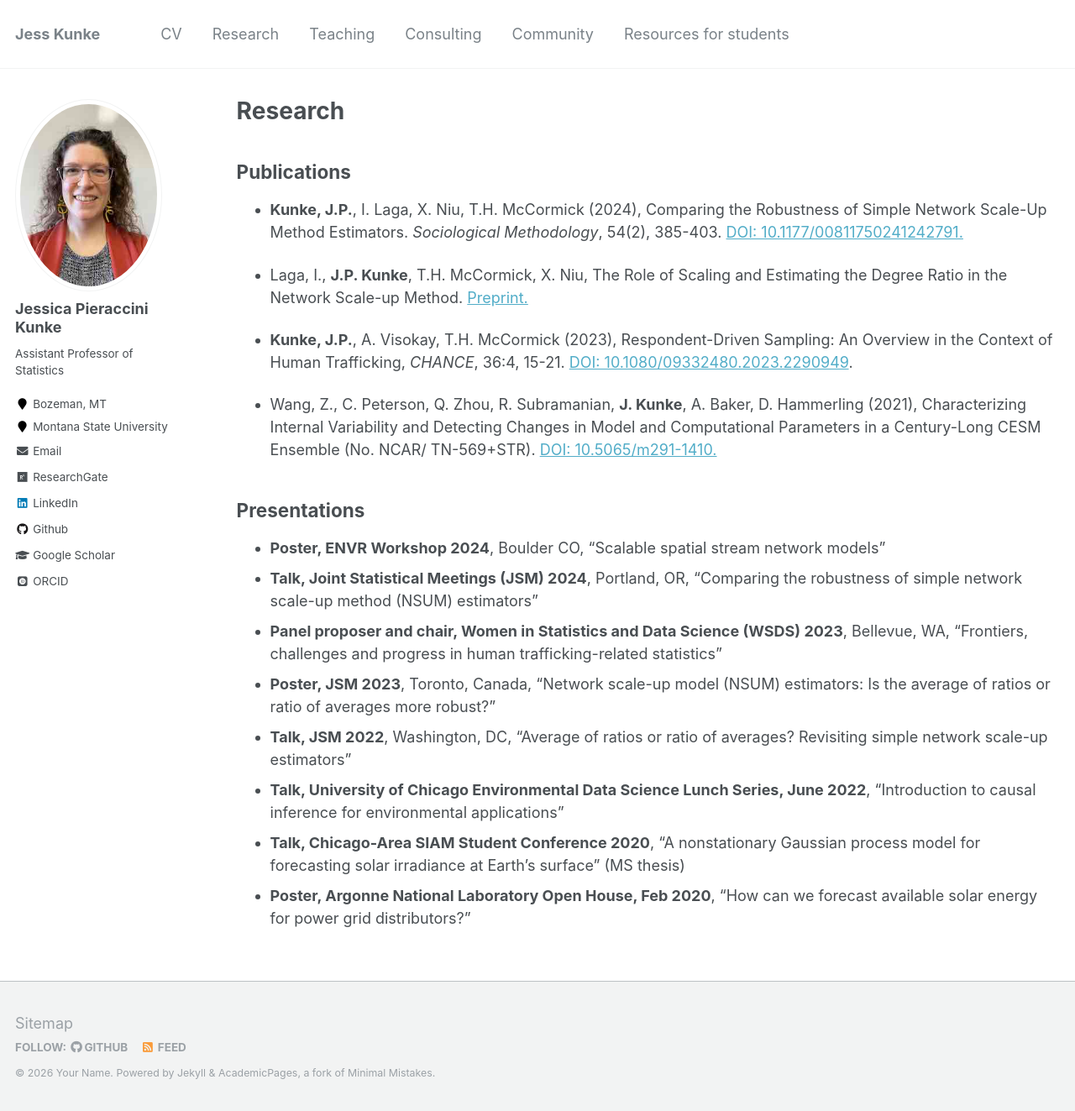
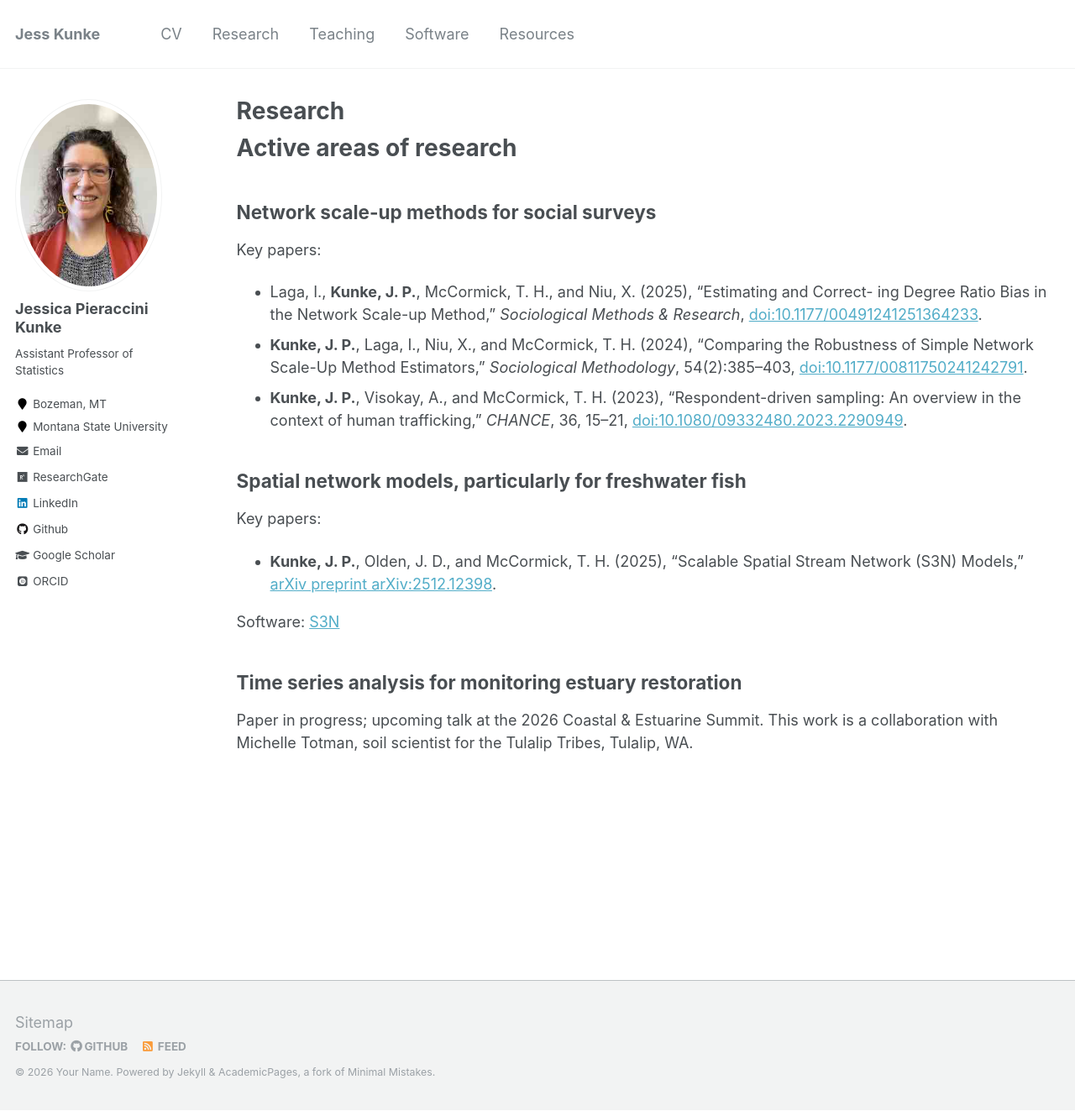
Before and after one commit to jpierkunke/jpierkunke.github.io, a Jekyll site: the page built from _pages/research.md, in a window 1280 px wide and 1323 px high. Shown: the whole window at 84% size. Built offline with Jekyll 4.4.1, drawn with Linux system fonts in a browser that asks for light colours; some web fonts are replaced.

Commit message:
Update pages to About, CV, Research, Teaching, Software, Resources

```diff
--- a/_data/navigation.yml
+++ b/_data/navigation.yml
@@ -6,17 +6,11 @@ main:
   - title: "Research"
     url: /research/
 
-#  - title: "Publications"
-#    url: /publications/
-
   - title: "Teaching"
     url: /teaching/
 
-  - title: "Consulting"
-    url: /consulting/
+  - title: "Software"
+    url: /software/
 
-  - title: "Community"
-    url: /community/
-
-  - title: "Resources for students"
+  - title: "Resources"
     url: /resources/
--- a/_pages/research.md
+++ b/_pages/research.md
@@ -5,23 +5,31 @@ permalink: /research/
 author_profile: true
 ---
 
-## Publications
+# Active areas of research
 
-- **Kunke, J.P.**, I. Laga, X. Niu, T.H. McCormick (2024), Comparing the Robustness of Simple Network Scale-Up Method Estimators. *Sociological Methodology*, 54(2), 385-403. [DOI: 10.1177/00811750241242791.](https://doi.org/10.1177/00811750241242791)
+## Network scale-up methods for social surveys
 
-- Laga, I., **J.P. Kunke**, T.H. McCormick, X. Niu, The Role of Scaling and Estimating the Degree Ratio in the Network Scale-up Method. [Preprint.](https://doi.org/10.48550/arXiv.2305.04381)
+Key papers:
 
-- **Kunke, J.P.**, A. Visokay, T.H. McCormick (2023), Respondent-Driven Sampling: An Overview in the Context of Human Trafficking, *CHANCE*, 36:4, 15-21. [DOI: 10.1080/09332480.2023.2290949](https://doi.org/10.1080/09332480.2023.2290949).
+- Laga, I., **Kunke, J. P.**, McCormick, T. H., and Niu, X. (2025), "Estimating and Correct-
+ing Degree Ratio Bias in the Network Scale-up Method," *Sociological Methods & Research*,
+[doi:10.1177/00491241251364233](https://journals.sagepub.com/doi/10.1177/00491241251364233).
+- **Kunke, J. P.**, Laga, I., Niu, X., and McCormick, T. H. (2024), "Comparing the Robustness of
+Simple Network Scale-Up Method Estimators," *Sociological Methodology*, 54(2):385–403, [doi:10.1177/00811750241242791](https://pmc.ncbi.nlm.nih.gov/articles/PMC11466224/).
+- **Kunke, J. P.**, Visokay, A., and McCormick, T. H. (2023), "Respondent-driven sampling: An
+overview in the context of human trafficking," *CHANCE*, 36, 15–21, [doi:10.1080/09332480.2023.2290949](https://www.tandfonline.com/doi/abs/10.1080/09332480.2023.2290949).
 
-- Wang, Z., C. Peterson, Q. Zhou, R. Subramanian, **J. Kunke**, A. Baker, D. Hammerling (2021), Characterizing Internal Variability and Detecting Changes in Model and Computational Parameters in a Century-Long CESM Ensemble (No. NCAR/ TN-569+STR). [DOI: 10.5065/m291-1410.](http://dx.doi.org/10.5065/m291-1410)
 
-## Presentations
+## Spatial network models, particularly for freshwater fish
 
-- **Poster, ENVR Workshop 2024**, Boulder CO, "Scalable spatial stream network models"
-- **Talk, Joint Statistical Meetings (JSM) 2024**, Portland, OR, "Comparing the robustness of simple network scale-up method (NSUM) estimators"
-- **Panel proposer and chair, Women in Statistics and Data Science (WSDS) 2023**, Bellevue, WA, "Frontiers, challenges and progress in human trafficking-related statistics"
-- **Poster, JSM 2023**, Toronto, Canada, "Network scale-up model (NSUM) estimators: Is the average of ratios or ratio of averages more robust?"
-- **Talk, JSM 2022**, Washington, DC, "Average of ratios or ratio of averages? Revisiting simple network scale-up estimators"
-- **Talk, University of Chicago Environmental Data Science Lunch Series, June 2022**, "Introduction to causal inference for environmental applications"
-- **Talk, Chicago-Area SIAM Student Conference 2020**, "A nonstationary Gaussian process model for forecasting solar irradiance at Earth's surface" (MS thesis)
-- **Poster, Argonne National Laboratory Open House, Feb 2020**, "How can we forecast available solar energy for power grid distributors?"
+Key papers:
+
+- **Kunke, J. P.**, Olden, J. D., and McCormick, T. H. (2025), "Scalable Spatial Stream Network
+(S3N) Models," [arXiv preprint arXiv:2512.12398](https://arxiv.org/abs/2512.12398).
+
+Software: [S3N](https://github.com/jpierkunke/S3N)
+
+
+## Time series analysis for monitoring estuary restoration
+
+Paper in progress; upcoming talk at the 2026 Coastal & Estuarine Summit. This work is a collaboration with Michelle Totman, soil scientist for the Tulalip Tribes, Tulalip, WA.
```
Also changed, not shown: _pages/about.md (+4 -4 lines), _pages/software.md (added, +10 -0 lines), _pages/teaching.md (+19 -26 lines).
